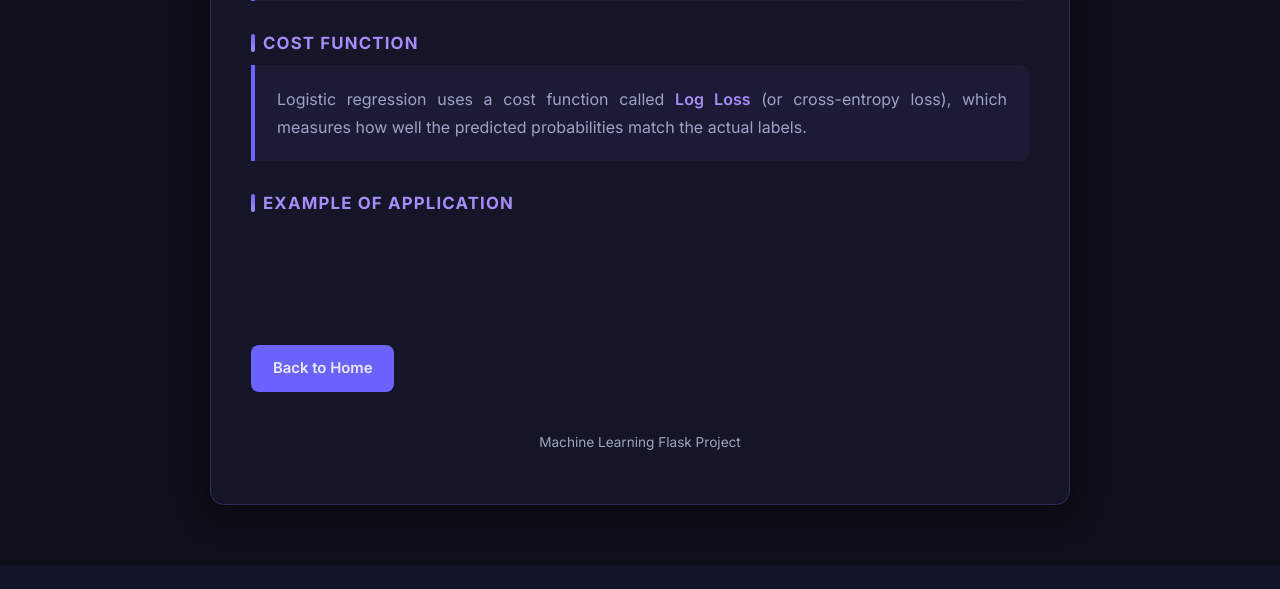
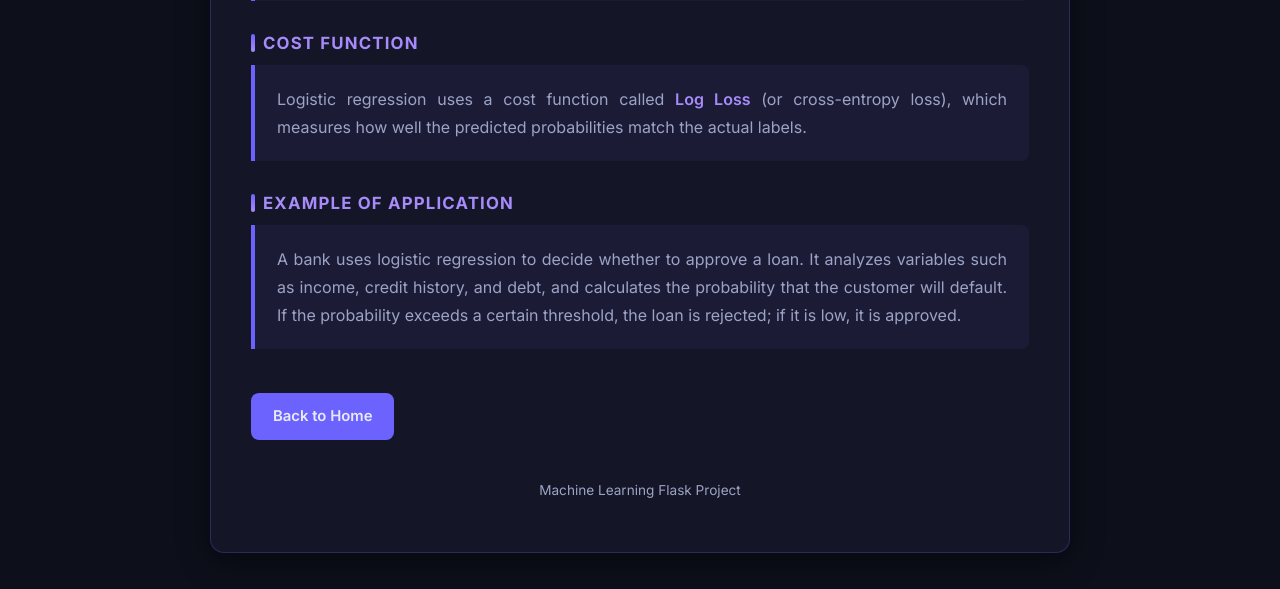
Before and after one commit to jdvargassanchez/machine-learning, a Flask app: page /logistic-regression-concepts in a window 1280 px wide. Shown: the part 1678-2267 px from the top of the page. Before the commit the page ends 2243 px from the top, so only its background shows below. Run offline with Flask 3, Linux system fonts and the light colour scheme; parts of the project's set-up code (start-up, migrations or seed data) failed here and were passed over.

Commit message:
The example written in the basic concepts of logistic regression is added.

```diff
--- a/templates/logistic_concepts.html
+++ b/templates/logistic_concepts.html
@@ -89,8 +89,13 @@
 
         <!-- Interactive button -->
         <h2 class="section-title">Example of Application</h2>
-        <div style="margin-top: 40px; text-align: center; padding: 30px;">
-
+        <div class="box">
+        <p>
+            A bank uses logistic regression to decide whether to approve a loan.
+            It analyzes variables such as income, credit history, and debt, and calculates
+            the probability that the customer will default. If the probability exceeds a certain threshold,
+            the loan is rejected; if it is low, it is approved.
+            </p>
         </div>
 
         <a class="back-link" href="/">Back to Home</a>
```
